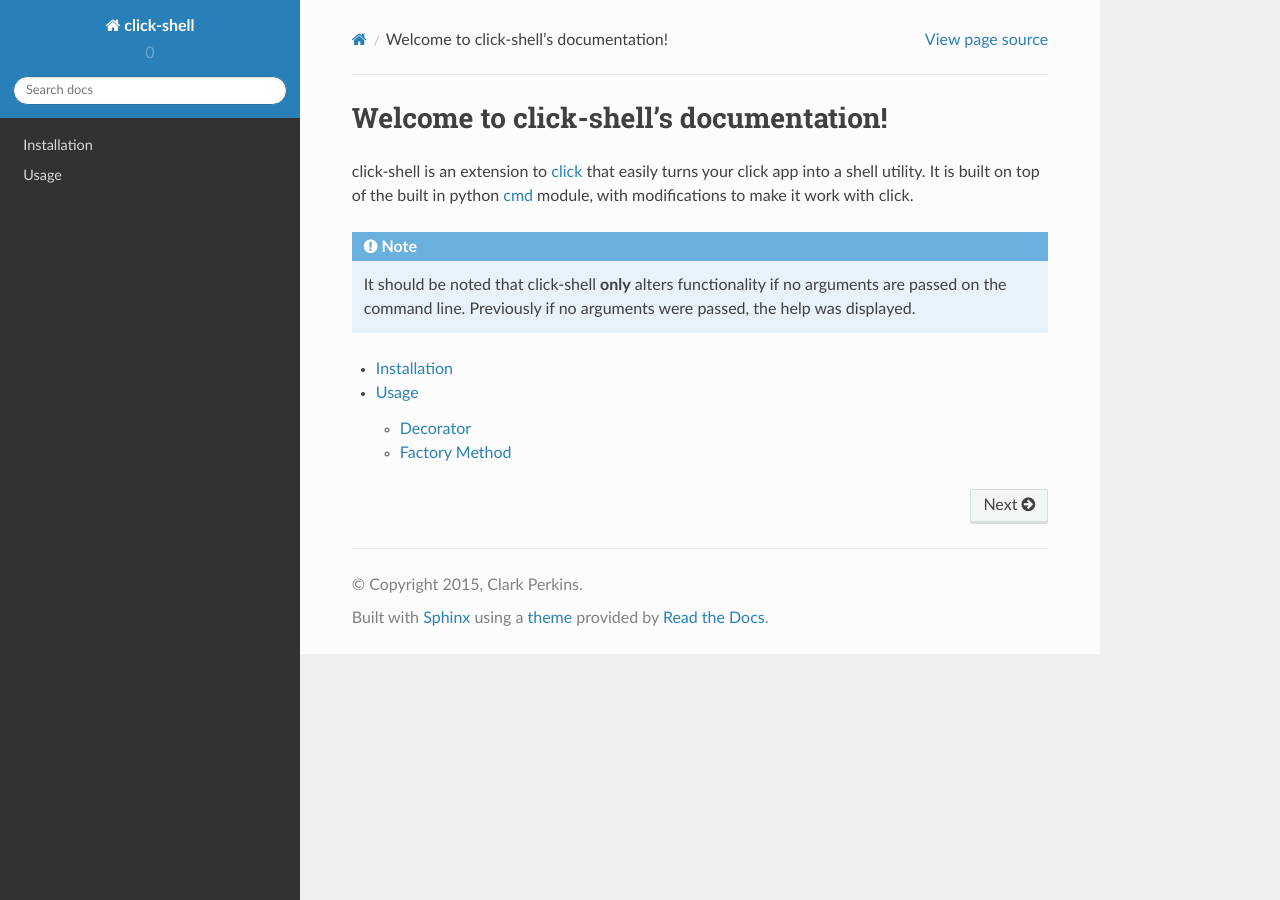
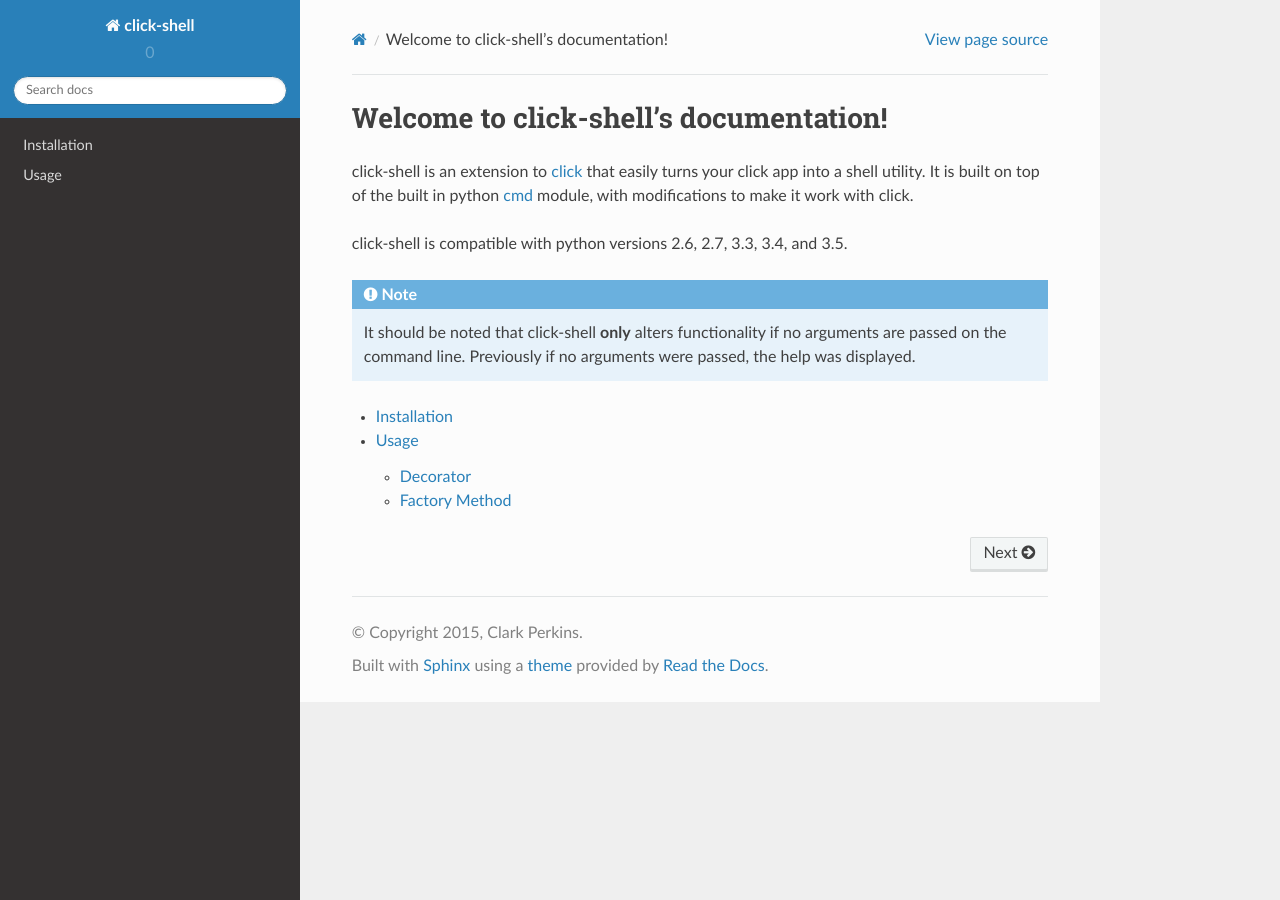
Before and after one commit to clarkperkins/click-shell, a Sphinx documentation site: the page built from docs/index.rst, in a window 1280 px wide. Built offline with Sphinx 7.4.7 and the Read the Docs theme 2.0.0, drawn with Linux system fonts in a browser that asks for light colours.

Commit message:
Test on python 2.6 also

```diff
--- a/docs/index.rst
+++ b/docs/index.rst
@@ -4,6 +4,9 @@
 click-shell is an extension to `click`_ that easily turns your click app into a shell utility.
 It is built on top of the built in python `cmd`_ module, with modifications to make it work
 with click.
+
+click-shell is compatible with python versions 2.6, 2.7, 3.3, 3.4, and 3.5.
+
 
 .. note::
 
```
Also changed, not shown: .travis.yml.
